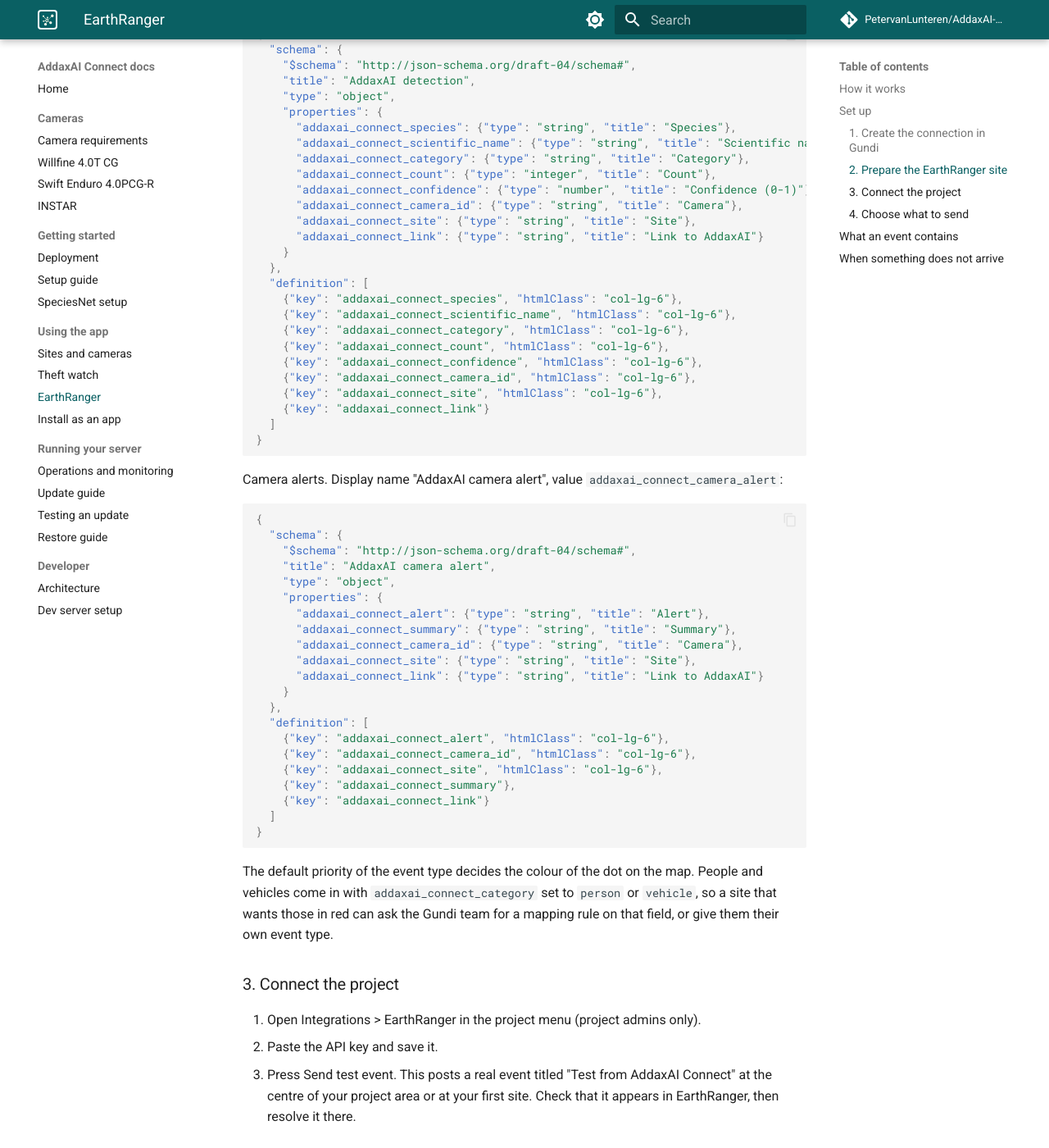
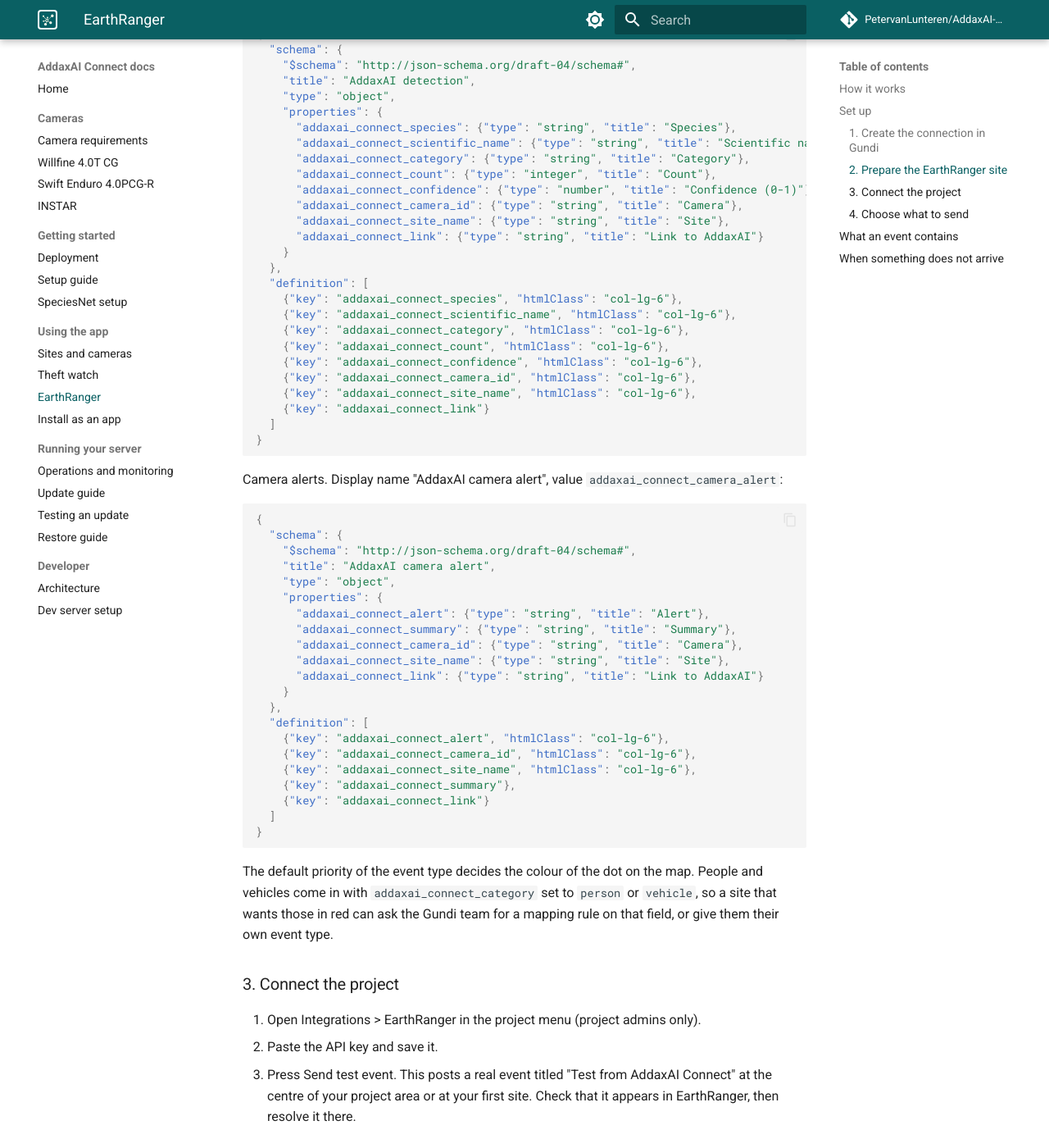
Before and after one commit to PetervanLunteren/AddaxAI-Connect, an MkDocs documentation site: the page built from docs/integrations/earthranger.md, in a window 1280 px wide and 1400 px high, scrolled down 1496 px. Shown: the whole window at 82% size. Built offline with MkDocs 1.6.1 and Material for MkDocs 9.7.7, drawn with Linux system fonts in a browser that asks for light colours; comment, search, counter and statistics services are not loaded.

Commit message:
Name the site field addaxai_connect_site_name, it carries the name not an id

```diff
--- a/docs/integrations/earthranger.md
+++ b/docs/integrations/earthranger.md
@@ -44,7 +44,7 @@
       "addaxai_connect_count": {"type": "integer", "title": "Count"},
       "addaxai_connect_confidence": {"type": "number", "title": "Confidence (0-1)"},
       "addaxai_connect_camera_id": {"type": "string", "title": "Camera"},
-      "addaxai_connect_site": {"type": "string", "title": "Site"},
+      "addaxai_connect_site_name": {"type": "string", "title": "Site"},
       "addaxai_connect_link": {"type": "string", "title": "Link to AddaxAI"}
     }
   },
@@ -55,7 +55,7 @@
     {"key": "addaxai_connect_count", "htmlClass": "col-lg-6"},
     {"key": "addaxai_connect_confidence", "htmlClass": "col-lg-6"},
     {"key": "addaxai_connect_camera_id", "htmlClass": "col-lg-6"},
-    {"key": "addaxai_connect_site", "htmlClass": "col-lg-6"},
+    {"key": "addaxai_connect_site_name", "htmlClass": "col-lg-6"},
     {"key": "addaxai_connect_link"}
   ]
 }
@@ -73,14 +73,14 @@
       "addaxai_connect_alert": {"type": "string", "title": "Alert"},
       "addaxai_connect_summary": {"type": "string", "title": "Summary"},
       "addaxai_connect_camera_id": {"type": "string", "title": "Camera"},
-      "addaxai_connect_site": {"type": "string", "title": "Site"},
+      "addaxai_connect_site_name": {"type": "string", "title": "Site"},
       "addaxai_connect_link": {"type": "string", "title": "Link to AddaxAI"}
     }
   },
   "definition": [
     {"key": "addaxai_connect_alert", "htmlClass": "col-lg-6"},
     {"key": "addaxai_connect_camera_id", "htmlClass": "col-lg-6"},
-    {"key": "addaxai_connect_site", "htmlClass": "col-lg-6"},
+    {"key": "addaxai_connect_site_name", "htmlClass": "col-lg-6"},
     {"key": "addaxai_connect_summary"},
     {"key": "addaxai_connect_link"}
   ]
```
Also changed, not shown: 3 other files.
